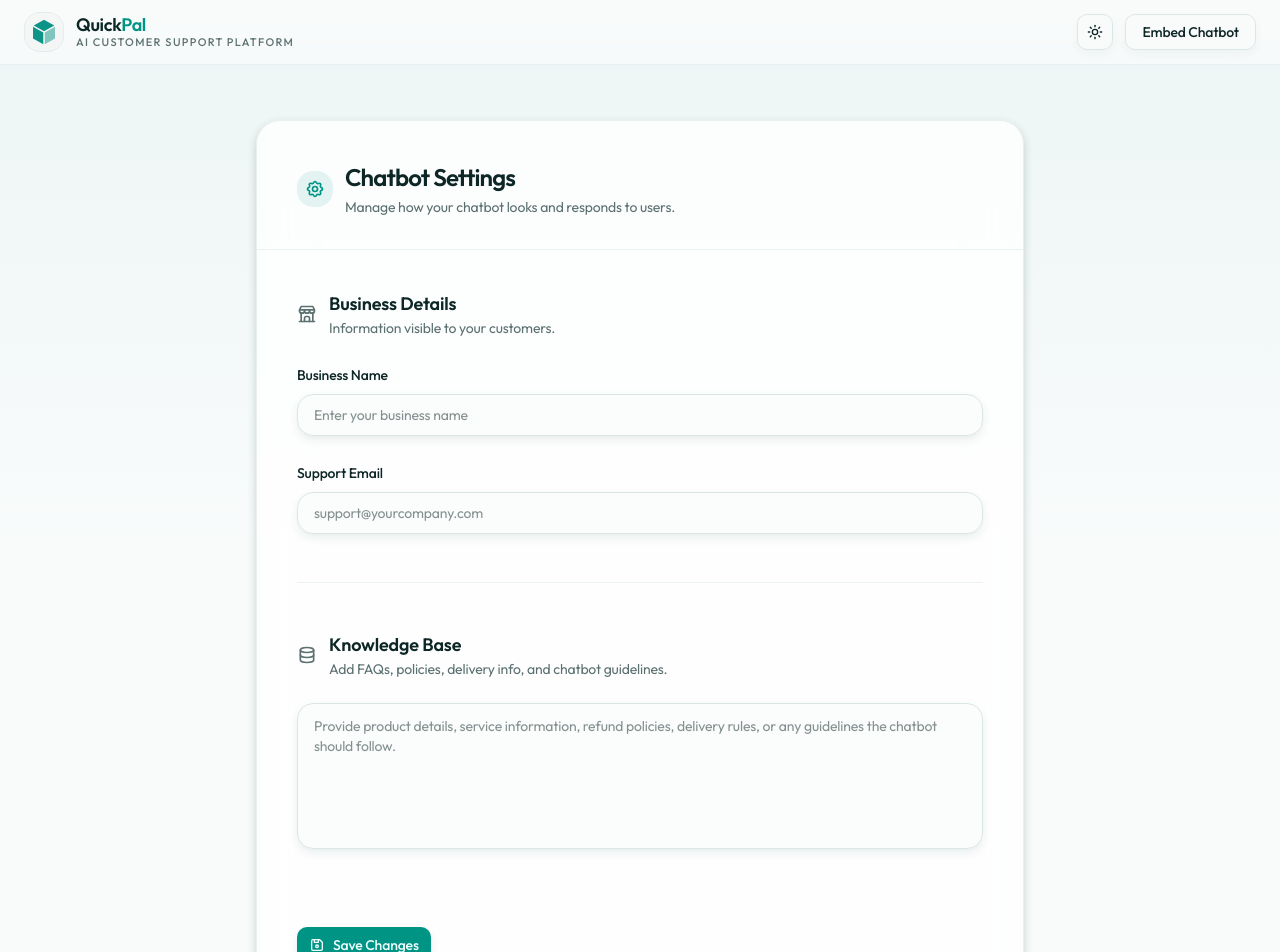
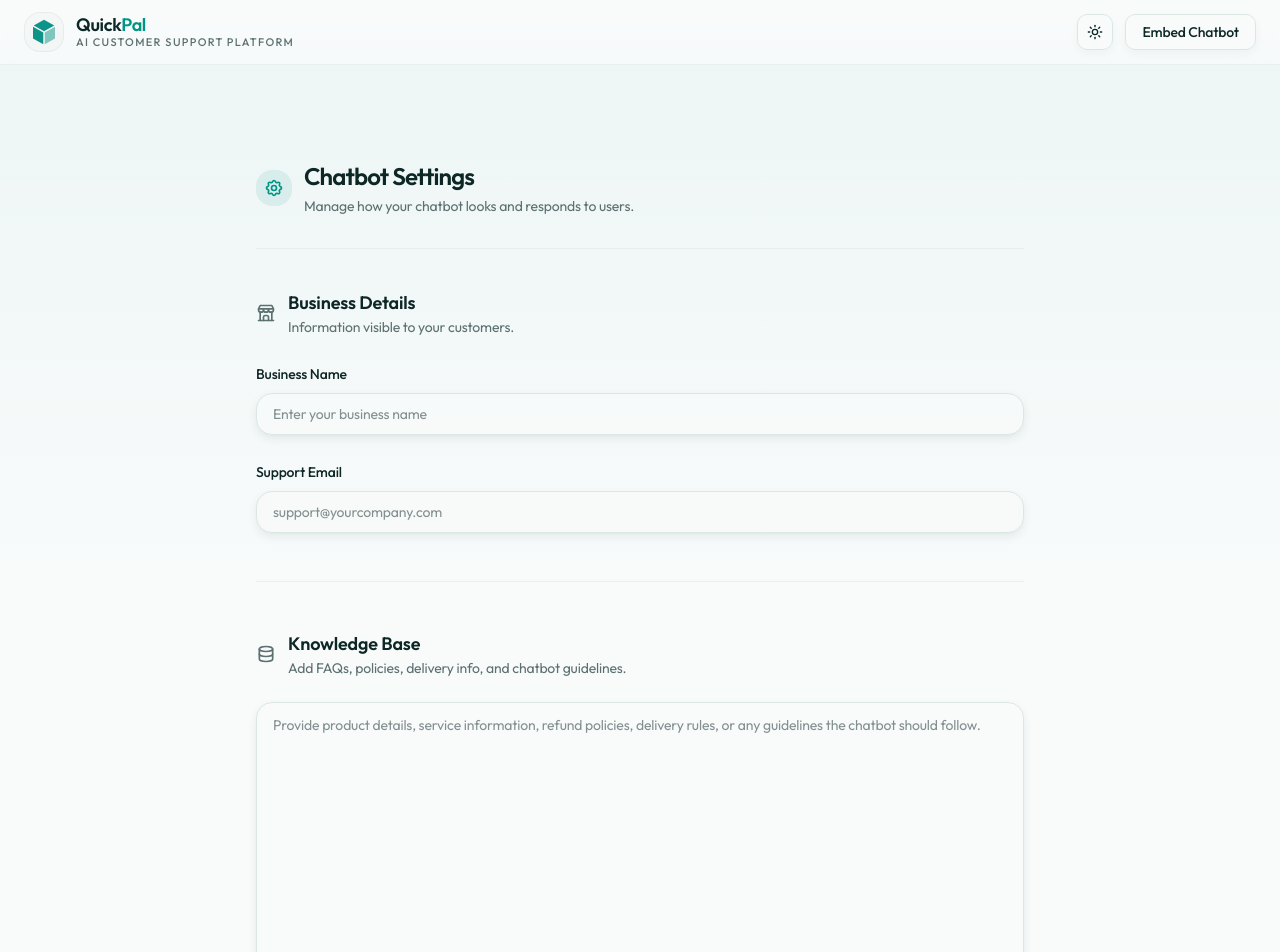
Before and after one commit to soumojit622/quickpal-ai-customer-support, a Next.js app: page /dashboard in a window 1280 px wide. Shown: the top 952 px of the page. Built offline with nearby package versions, Linux system fonts and the light colour scheme; no server answers; the database is empty; what @scalekit-sdk/node would draw is missing.

Commit message:
feat(dashboard): refine layout and enhance settings feedback in DashboardClient

```diff
--- a/src/components/dashboard-client.tsx
+++ b/src/components/dashboard-client.tsx
@@ -15,7 +15,6 @@ import axios from "axios";
 import { useEffect, useState } from "react";
 import { ModeToggle } from "./mode-toggle";
 import { Button } from "./ui/button";
-import { Settings } from "lucide-react";
 
 export default function DashboardClient({ ownerId }: { ownerId: string }) {
     const [businessName, setBusinessName] = useState("");
@@ -128,10 +127,10 @@ export default function DashboardClient({ ownerId }: { ownerId: string }) {
                     initial={{ opacity: 0, y: 12 }}
                     animate={{ opacity: 1, y: 0 }}
                     transition={{ duration: 0.3 }}
-                    className="w-full max-w-3xl rounded-3xl border border-border/60 bg-card/80 backdrop-blur-xl shadow-2xl"
+                    className="w-full max-w-3xl"
                 >
                     {/* Header */}
-                    <div className="px-10 pt-10 pb-8 border-b border-border/50">
+                    <div className="pt-10 pb-8 border-b border-border/50">
                         <div className="flex items-center gap-3">
                             <div className="p-2 rounded-xl bg-primary/10 text-primary">
                                 <IconSettings className="w-5 h-5" />
@@ -147,7 +146,7 @@ export default function DashboardClient({ ownerId }: { ownerId: string }) {
                         </div>
                     </div>
 
-                    <div className="px-10 py-10 space-y-12">
+                    <div className="py-10 space-y-12">
                         {/* Business Details */}
                         <section className="space-y-6">
                             <div className="flex items-center gap-3">
@@ -201,7 +200,7 @@ export default function DashboardClient({ ownerId }: { ownerId: string }) {
                             </div>
 
                             <textarea
-                                rows={6}
+                                rows={13}
                                 placeholder="Provide product details, service information, refund policies, delivery rules, or any guidelines the chatbot should follow."
                                 className="w-full rounded-xl border border-input bg-background/70 px-4 py-3 text-sm shadow-sm focus:ring-2 focus:ring-primary/40 focus:border-primary transition resize-none"
                                 value={knowledge}
@@ -210,8 +209,7 @@ export default function DashboardClient({ ownerId }: { ownerId: string }) {
                         </section>
 
                         {/* Footer */}
-                        <div className="pt-6 flex items-center justify-start gap-4">
-                            {/* Save Button */}
+                        <div className="pt-6 flex items-center gap-4">
                             <Button
                                 onClick={handleSettings}
                                 disabled={loading}
@@ -230,21 +228,18 @@ export default function DashboardClient({ ownerId }: { ownerId: string }) {
                                 )}
                             </Button>
 
-                            {/* Saved Message */}
                             {saved && (
                                 <motion.div
                                     initial={{ opacity: 0, y: 6 }}
                                     animate={{ opacity: 1, y: 0 }}
-                                    exit={{ opacity: 0, y: 6 }}
-                                    transition={{ type: "spring", stiffness: 300, damping: 25, duration: 0.3 }}
-                                    className="inline-flex items-center gap-2 px-4 py-1.5 text-sm font-medium text-green-800 bg-green-50 border border-green-200 shadow-sm"
+                                    transition={{ type: "spring", stiffness: 300, damping: 25 }}
+                                    className="inline-flex items-center gap-2 px-4 py-1.5 text-sm font-medium text-green-800 bg-green-50 border border-green-200 shadow-sm rounded-lg"
                                 >
                                     <IconCheck className="w-4 h-4 text-green-600" />
                                     <span>Settings Saved</span>
                                 </motion.div>
                             )}
                         </div>
-
                     </div>
                 </motion.div>
             </div>
```
